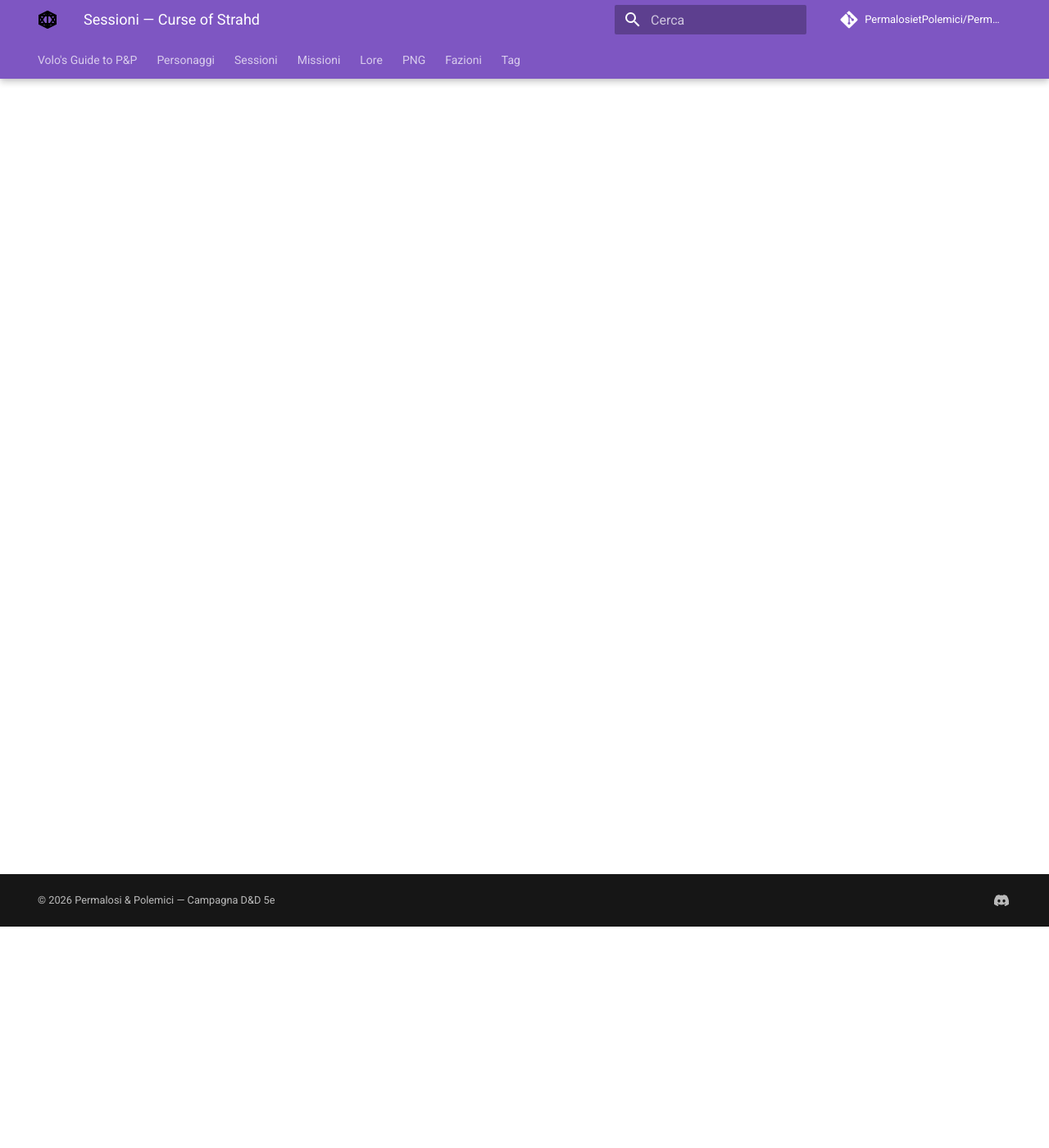
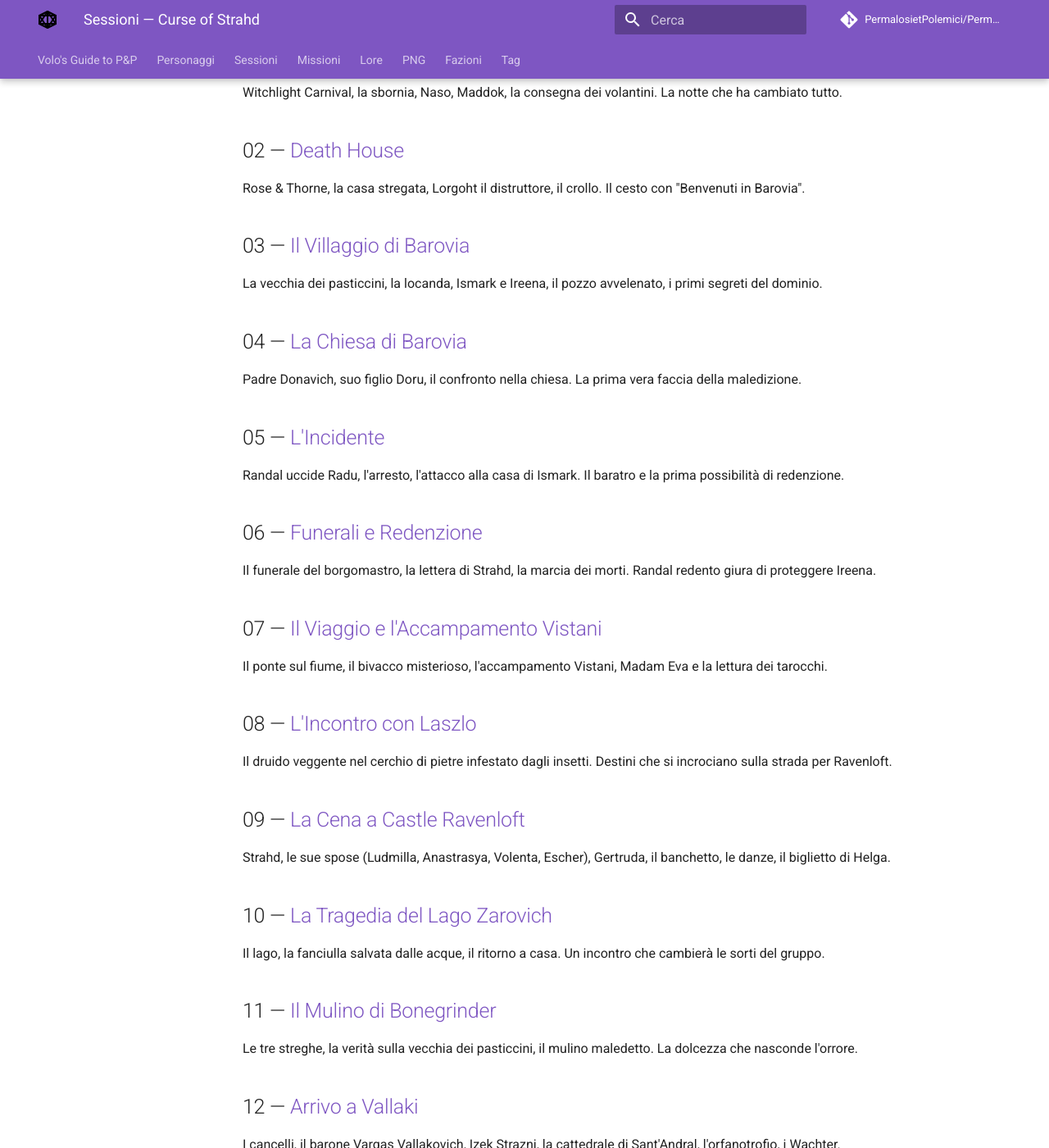
Before and after one commit to PermalosietPolemici/PermalosietPolemici.github.io, an MkDocs documentation site: the page built from docs/sessioni/strahd/index.md, in a window 1280 px wide and 1400 px high, scrolled down 270 px. Shown: the whole window at 82% size. Built offline with MkDocs 1.6.1 and Material for MkDocs 9.7.7, drawn with Linux system fonts in a browser that asks for light colours; comment, search, counter and statistics services are not loaded; some of the changed text lies outside the part shown.

Commit message:
Aggiunto indice sessioni Curse of Strahd (22 capitoli)

```diff
--- a/docs/sessioni/strahd/index.md
+++ b/docs/sessioni/strahd/index.md
@@ -1 +1,93 @@
 # Sessioni — Curse of Strahd
+
+La campagna completa di Curse of Strahd, narrata in 22 capitoli.
+
+---
+
+## 01 — [Prologo: Il Circo](01-prologo.md)
+
+Witchlight Carnival, la sbornia, Naso, Maddok, la consegna dei volantini. La notte che ha cambiato tutto.
+
+## 02 — [Death House](02-death-house.md)
+
+Rose & Thorne, la casa stregata, Lorgoht il distruttore, il crollo. Il cesto con "Benvenuti in Barovia".
+
+## 03 — [Il Villaggio di Barovia](03-barovia.md)
+
+La vecchia dei pasticcini, la locanda, Ismark e Ireena, il pozzo avvelenato, i primi segreti del dominio.
+
+## 04 — [La Chiesa di Barovia](04-la-chiesa.md)
+
+Padre Donavich, suo figlio Doru, il confronto nella chiesa. La prima vera faccia della maledizione.
+
+## 05 — [L'Incidente](05-lincidente.md)
+
+Randal uccide Radu, l'arresto, l'attacco alla casa di Ismark. Il baratro e la prima possibilità di redenzione.
+
+## 06 — [Funerali e Redenzione](06-funerali.md)
+
+Il funerale del borgomastro, la lettera di Strahd, la marcia dei morti. Randal redento giura di proteggere Ireena.
+
+## 07 — [Il Viaggio e l'Accampamento Vistani](07-viaggio-vistani.md)
+
+Il ponte sul fiume, il bivacco misterioso, l'accampamento Vistani, Madam Eva e la lettura dei tarocchi.
+
+## 08 — [L'Incontro con Laszlo](08-laszlo.md)
+
+Il druido veggente nel cerchio di pietre infestato dagli insetti. Destini che si incrociano sulla strada per Ravenloft.
+
+## 09 — [La Cena a Castle Ravenloft](09-cena-ravenloft.md)
+
+Strahd, le sue spose (Ludmilla, Anastrasya, Volenta, Escher), Gertruda, il banchetto, le danze, il biglietto di Helga.
+
+## 10 — [La Tragedia del Lago Zarovich](10-lago-zarovich.md)
+
+Il lago, la fanciulla salvata dalle acque, il ritorno a casa. Un incontro che cambierà le sorti del gruppo.
+
+## 11 — [Il Mulino di Bonegrinder](11-bonegrinder.md)
+
+Le tre streghe, la verità sulla vecchia dei pasticcini, il mulino maledetto. La dolcezza che nasconde l'orrore.
+
+## 12 — [Arrivo a Vallaki](12-vallaki.md)
+
+I cancelli, il barone Vargas Vallakovich, Izek Strazni, la cattedrale di Sant'Andral, l'orfanotrofio, i Wachter.
+
+## 13 — [La Morte di Radagast](13-morte-radagast.md)
+
+La tragedia sotto il mulino. L'addio al Folle di Dio. Il funerale sulle rive del lago.
+
+## 14 — [Il Festival e la Caduta del Barone](14-festival-vallaki.md)
+
+L'attacco alla chiesa, il demone di Izek, la rivolta di Lady Wachter. Vallaki cambia volto.
+
+## 15 — [Il Vigneto del Mago dei Vini](15-mago-dei-vini.md)
+
+Davian Martikov, i druidi, il recupero delle gemme magiche. I segreti dei Wizard of Wines.
+
+## 16 — [Argynvostholt](16-argynvostholt.md)
+
+I cavalieri d'argento, il revenant, la luce perduta. Un'antica promessa da onorare.
+
+## 17 — [La Torre di Van Richten](17-torre-baratok.md)
+
+L'incontro con Rudolph Van Richten, Ezmeralda D'Avenir, il piano per fermare Strahd.
+
+## 18 — [Krezk e l'Abbazia di Santa Markovia](18-krezk.md)
+
+Il villaggio di Krezk, l'abate, la Fabbrica di Sogni. Il confine ovest di Barovia.
+
+## 19 — [La Palude di Berez](19-berez.md)
+
+Baba Lysaga, la casa sulla gamba di gallina, i Fanes. Le radici oscure del potere di Strahd.
+
+## 20 — [Yester Hill](20-yester-hill.md)
+
+I druidi, il Wintersplinter, la terza gemma. L'ultimo bastione della natura contro il vampiro.
+
+## 21 — [Il Tempio d'Ambra](21-tempio-ambra.md)
+
+I giganti d'ambra, le stanze sigillate, il patto oscuro. Ciò che Strahd ha trovato — e ciò che ha pagato.
+
+## 22 — [L'Assalto a Ravenloft e la Sconfitta Finale](22-finale.md)
+
+Castle Ravenloft, lo scontro con Strahd, il matrimonio, l'addio a Barovia. La fine di un'era.
```
Also changed, not shown: docs/sessioni/index.md (+2 -0 lines).
